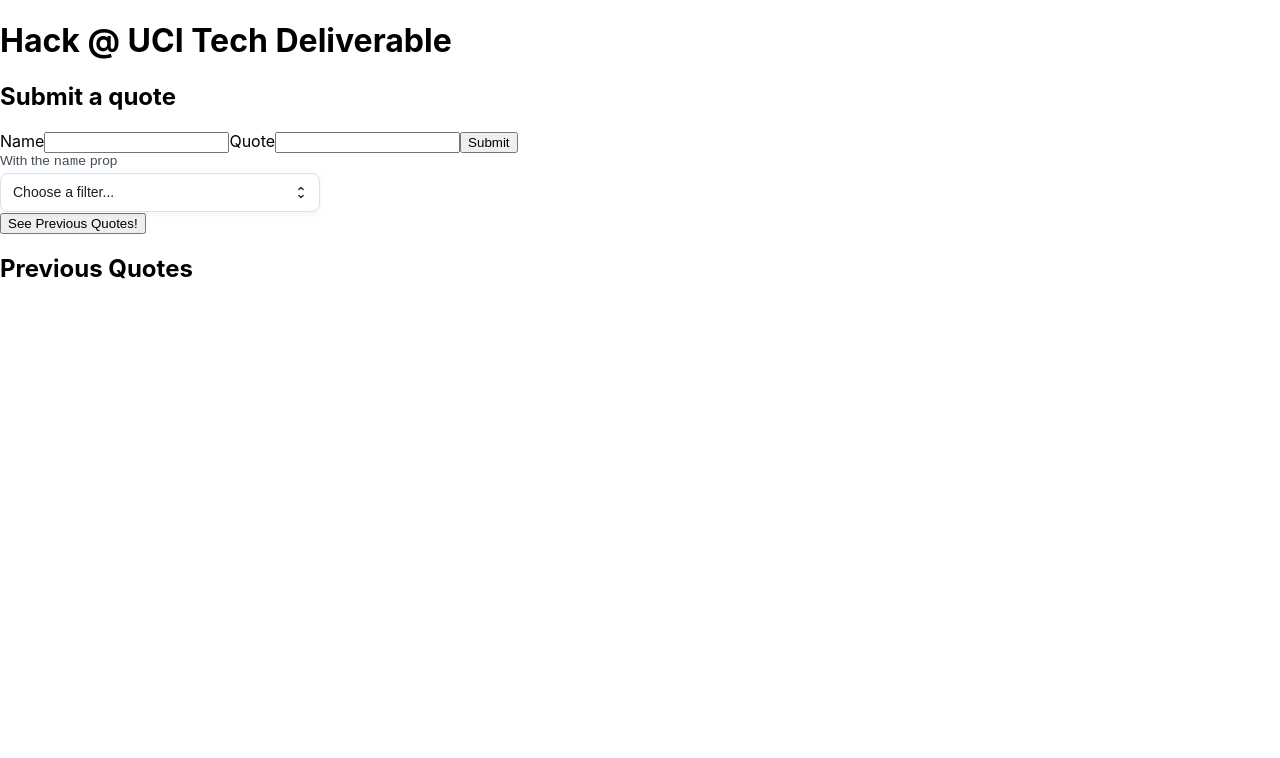
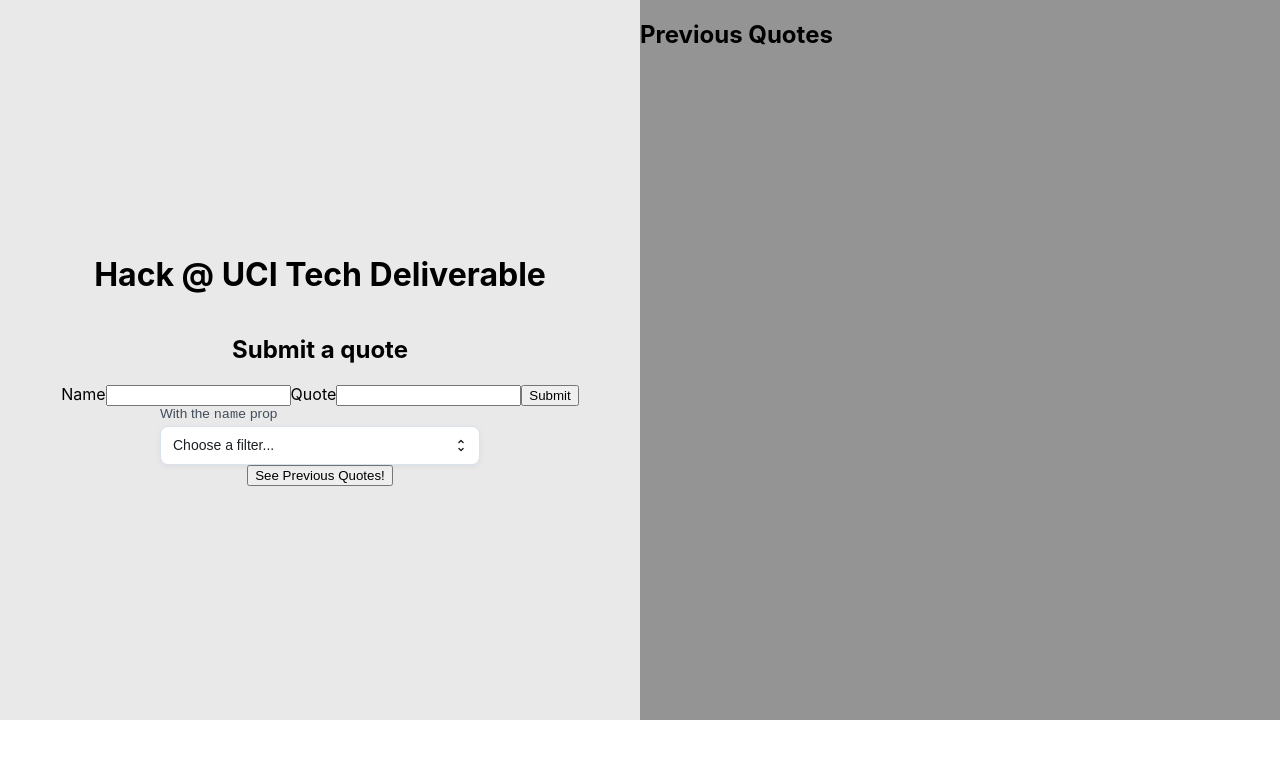
Before and after one commit to IanWearsHat/Hack2023Deliverable, a React (Vite) app in the folder frontend/: page / in a window 1280 px wide. Shown: the top 758 px of the page. Built offline with nearby package versions, Linux system fonts and the light colour scheme.

Commit message:
Created base layout for form and quotes

```diff
--- a/frontend/src/App.css
+++ b/frontend/src/App.css
@@ -0,0 +1,23 @@
+.App {
+    display: flex;
+}
+
+.quoteInput {
+    position: sticky;
+    top: 0px;
+    display: flex;
+    flex-direction: column;
+    align-items: center;
+    justify-content: center;
+    width: 50vw;
+    height: 90vh;
+
+    /* just for visualization */
+    background: rgb(233, 233, 233);
+}
+
+.previousQuotes {
+    width: 50vw;
+    /* just for visualization */
+    background: rgb(148, 148, 148);
+}
--- a/frontend/src/App.jsx
+++ b/frontend/src/App.jsx
@@ -46,7 +46,7 @@
 
 	return (
 		<div className="App">
-			<div className="quote-input">
+			<div className="quoteInput">
 				{/* TODO: include an icon for the quote book */}
 				<h1>Hack @ UCI Tech Deliverable</h1>
 
@@ -58,7 +58,7 @@
 				<button onClick={onButtonClick}>See Previous Quotes!</button>
 			</div>
 
-			<div className="previous-quotes">
+			<div className="previousQuotes">
 				<h2>Previous Quotes</h2>
 				{/* TODO: Display the actual quotes from the database */}
 				{/* Button actually starts the animation and the axios call*/}
--- a/frontend/src/index.css
+++ b/frontend/src/index.css
@@ -7,7 +7,7 @@
 }
 
 .App {
-	height: 100vh;
+	/* height: 100vh; */
 	/* display: flex;
 	align-items: center;
 	justify-content: center; */
```
